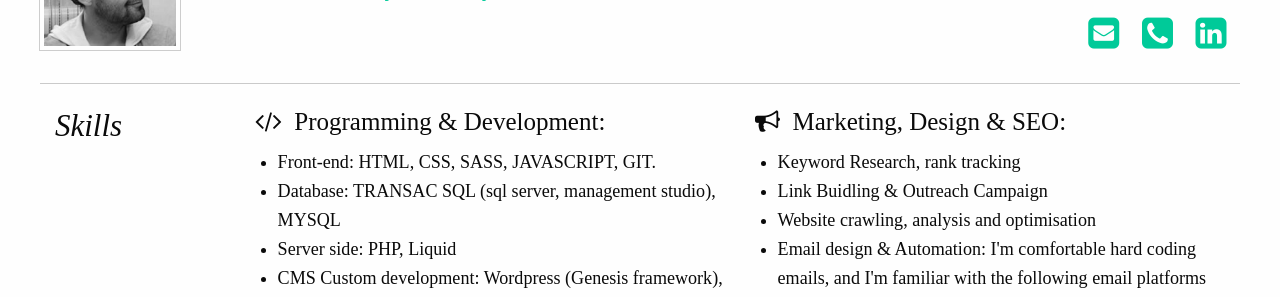
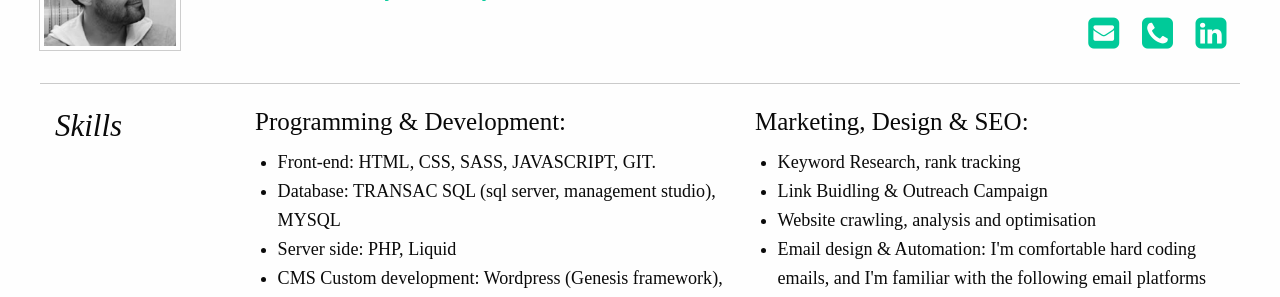
Before and after one commit to michael-picard/resume, a Jekyll site: the page built from index.html, in a window 1280 px wide. Shown: the part 209-506 px from the top of the page. Built offline with Jekyll 4.4.1, drawn with Linux system fonts in a browser that asks for light colours; nearby versions of some CDN libraries.

Commit message:
kjnzefkjne

```diff
--- a/index.html
+++ b/index.html
@@ -15,7 +15,7 @@ title: Home
         <h3>Skills</h3>
     </div>
     <div class="medium-5 columns">
-        <h4><i class="fa fa-code"></i>&nbsp; Programming & Development:</h4>
+        <h4><!--i class="fa fa-code"></i--> Programming & Development:</h4>
         <ul>
             <li>Front-end: HTML, CSS, SASS, JAVASCRIPT, GIT.</li>
             <li>Database: TRANSAC SQL (sql server, management studio), MYSQL</li>
@@ -26,7 +26,7 @@ title: Home
         </ul>
     </div>
     <div class="medium-5 columns">
-        <h4><i class="fa fa-bullhorn"></i>&nbsp; Marketing, Design &amp; SEO:</h4>
+        <h4><!--i class="fa fa-bullhorn"></i--> Marketing, Design &amp; SEO:</h4>
         <ul>
             <li>Keyword Research, rank tracking</li>
             <li>Link Buidling & Outreach Campaign</li>
```
